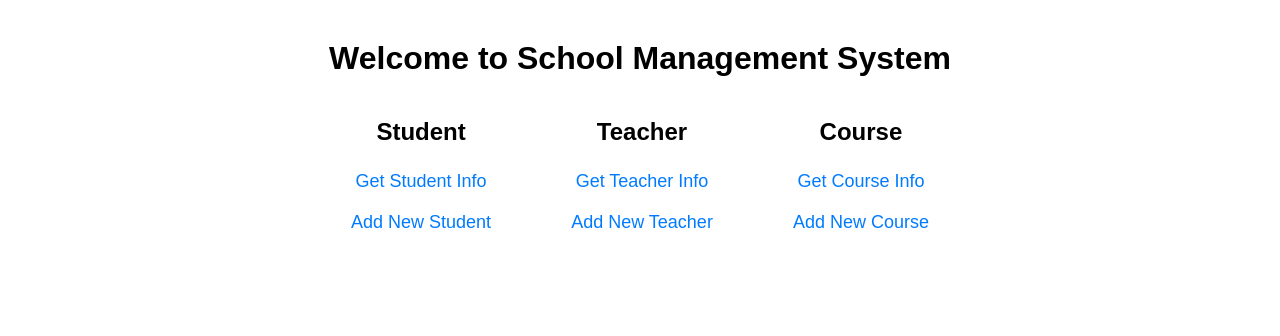
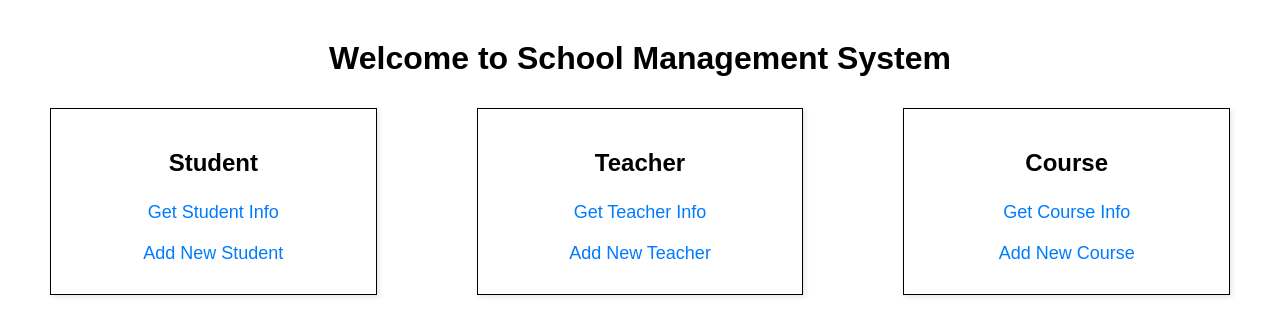
Before and after one commit to PhatHSRW/School-Management-using-FastAPI, a FastAPI app: page /index in a window 1280 px wide. Shown: the top 336 px of the page. Run offline with FastAPI, Linux system fonts and the light colour scheme.

Commit message:
update index.html

```diff
--- a/templates/index.html
+++ b/templates/index.html
@@ -15,11 +15,17 @@
             display: flex;
             justify-content: center;
             gap: 80px; /* Space between columns */
+
         }
         .nav-column {
             display: flex;
             flex-direction: column;
             align-items: center;
+            border: 1px solid #000;
+            padding: 20px;
+            margin: 10px;
+            width: 30%;
+            box-shadow: 2px 2px 5px rgba(0,0,0,0.1);
         }
         .nav-column h2 {
             margin-bottom: 15px;
```
